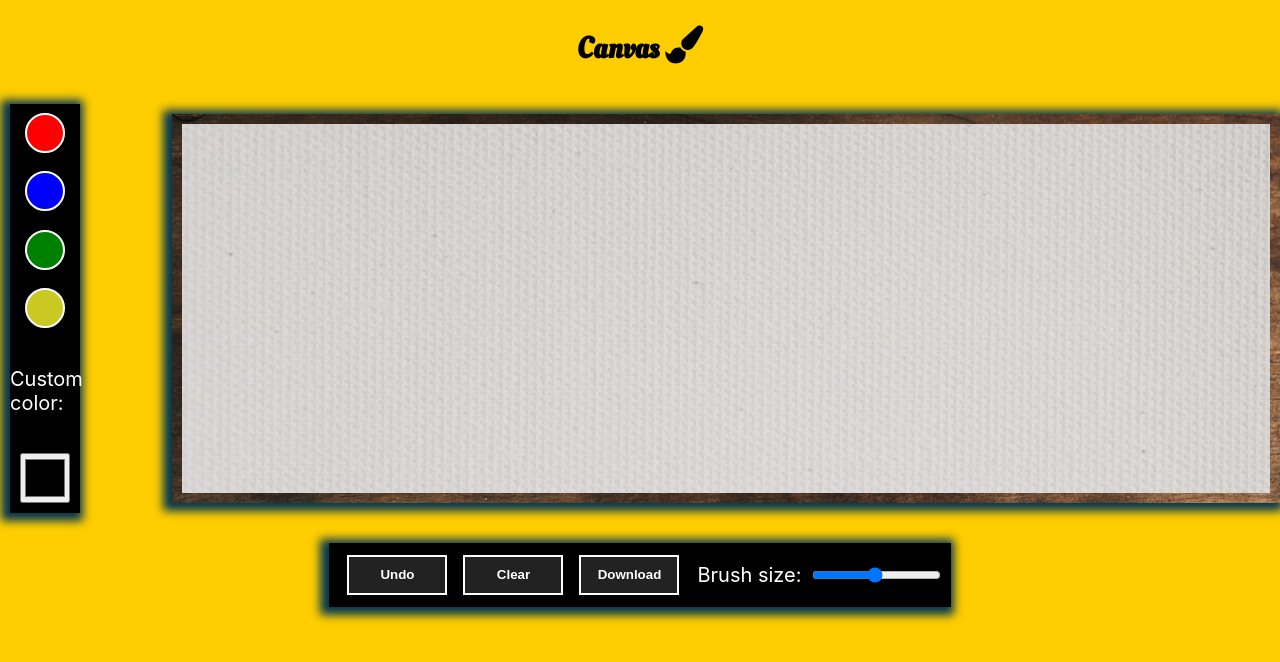
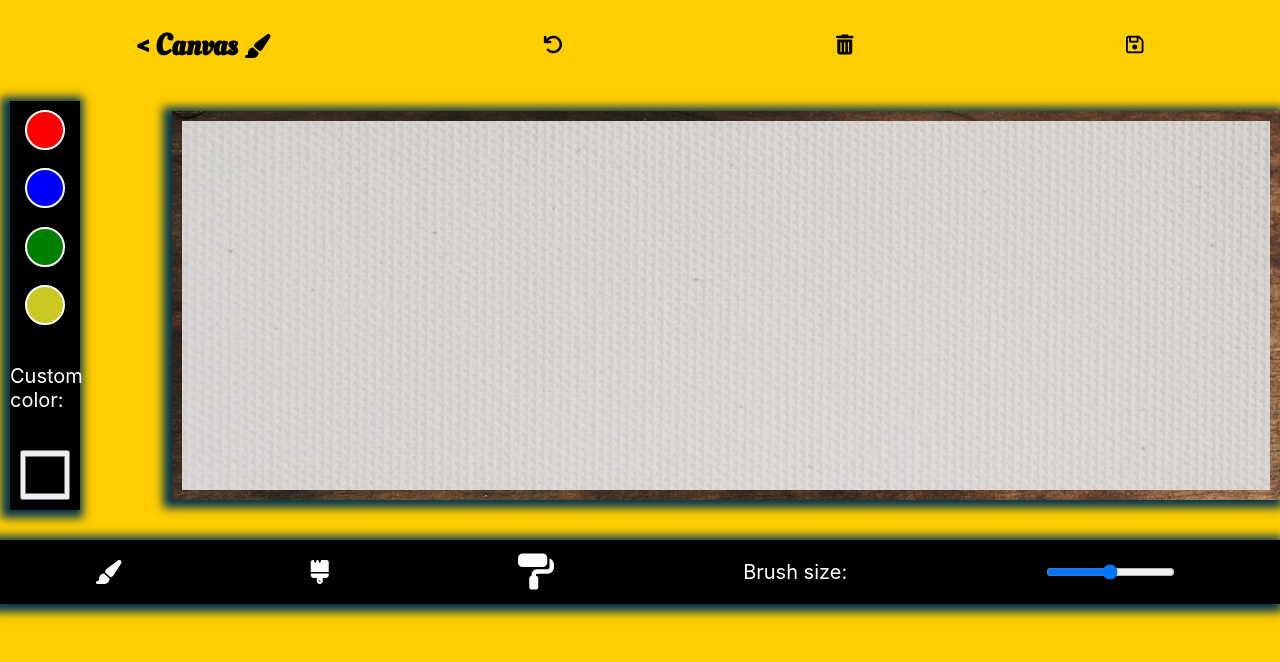
Before and after one commit to DavidVerghese/DrawingWithReact, a React (Create React App) app: page /canvas in a window 1280 px wide. Shown: the top 662 px of the page. Built offline with nearby package versions, Linux system fonts and the light colour scheme.

Commit message:
added in paintbrush icons

```diff
--- a/package.json
+++ b/package.json
@@ -3,6 +3,9 @@
   "version": "0.1.0",
   "private": true,
   "dependencies": {
+    "@fortawesome/fontawesome-svg-core": "^1.3.0",
+    "@fortawesome/free-solid-svg-icons": "^6.0.0",
+    "@fortawesome/react-fontawesome": "^0.1.17",
     "@testing-library/jest-dom": "^5.16.2",
     "@testing-library/react": "^12.1.2",
     "@testing-library/user-event": "^13.5.0",
--- a/public/index.html
+++ b/public/index.html
@@ -5,7 +5,8 @@
     <link rel="icon" href="%PUBLIC_URL%/favicon.ico" />
     <meta name="viewport" content="width=device-width, initial-scale=1" />
     <meta name="theme-color" content="#000000" />
-    <link rel="stylesheet" href="https://cdnjs.cloudflare.com/ajax/libs/font-awesome/4.7.0/css/font-awesome.min.css">
+
+    <script src='https://kit.fontawesome.com/a076d05399.js' crossorigin='anonymous'></script>
     <meta
       name="description"
       content="Web site created using create-react-app"
--- a/src/Components/Header/Header.css
+++ b/src/Components/Header/Header.css
@@ -1,9 +1,14 @@
 header {
   display: flex;
   justify-content: space-around;
+  align-items: center;
   width: 100%;
+  font-size: 20px;
 }
 
+header a {
+  text-decoration: none;
+}
 header .logo {
   display: flex;
   align-items: center;
@@ -12,3 +17,6 @@ header .logo {
 .fa-solid .fa-paintbrush {
   font-size: 100px;
 }
+.header-tools {
+  display: flex;
+}
--- a/src/Components/Header/Header.jsx
+++ b/src/Components/Header/Header.jsx
@@ -1,8 +1,17 @@
 import './Header.css';
+import { Link } from "react-router-dom";
 
-function Header() {
+function Header(props) {
+  const { studio } = props;
   return <header>
-    <div className="logo"><h2>Canvas <i className="fa fa-paint-brush"></i></h2></div>
-   </header>
+
+    {studio ? <>
+      <div className="logo"><Link to="/"><h2>{`< Canvas`} <i className="fa fa-paint-brush"></i></h2></Link></div>
+      <i id="undo" className="fa fa-undo" aria-hidden="true"></i>
+
+      <i id="clear" className="fas fa-trash-alt"></i>
+      <i id="download" className="fa fa-save"></i>
+    </> :  <div className="logo"><h2> Canvas <i className="fa fa-paint-brush"></i></h2></div>}
+  </header>
 }
 export default Header;
--- a/src/Components/Tools/Tools.css
+++ b/src/Components/Tools/Tools.css
@@ -1,9 +1,20 @@
+.fa-paint-brush {
+  font-size: 24px;
+}
+.fa-brush {
+  font-size: 24px;
+}
+.fa-paint-roller {
+  font-size: 36px;
+}
 .tools {
   display: flex;
   justify-content: space-around;
+  align-items: center;
   flex-direction: row;
   margin-top: 40px;
   flex-wrap: wrap;
+  width: 100%;
   background-color: black;
   box-shadow: -3px 2px 9px 6px #033652;
   color: white;
@@ -11,7 +22,7 @@
 
 
 
-.tools .buttons, .tools .width {
+ .tools .width {
   display: flex;
   justify-content: space-around;
   margin: 10px 10px;
--- a/src/Components/Tools/Tools.jsx
+++ b/src/Components/Tools/Tools.jsx
@@ -1,21 +1,22 @@
 import './Tools.css';
 import DownloadModal from '../DownloadModal/DownloadModal';
+
 function Tools() {
 
 
 
   return <div className="tools">
-    <div className="buttons">
-      <button id="undo" type="button" className="button">Undo</button>
-      <button id="clear" type="button" className="button">Clear</button>
-      <button id="download" type="button" className="button">Download</button>
-    </div>
+
 
     <DownloadModal/>
 
 
+    <i className="fa fa-paint-brush"></i>
+    <i className="fas fa-brush"></i>
+    <i className='fas fa-paint-roller'></i>
 
     <p>Brush size: </p>
+
     <div className="width"> <input type="range" min="1" max="100" id="pen-range" className="pen-range" /></div>
 
 </div>
--- a/src/Screens/Studio/Studio.jsx
+++ b/src/Screens/Studio/Studio.jsx
@@ -3,7 +3,7 @@ import Tools from '../../Components/Tools/Tools';
 import Header from '../../Components/Header/Header';
 
 function Studio() {
-  return (<><Header />
+  return (<><Header studio={true} />
     <Canvas/>
       <Tools/> </>)
 }
```
Also changed, not shown: src/Components/ColorPanel/ColorPanel.css (line endings or trailing spaces), 1 other file (tests, documents, lock files or other folders).
